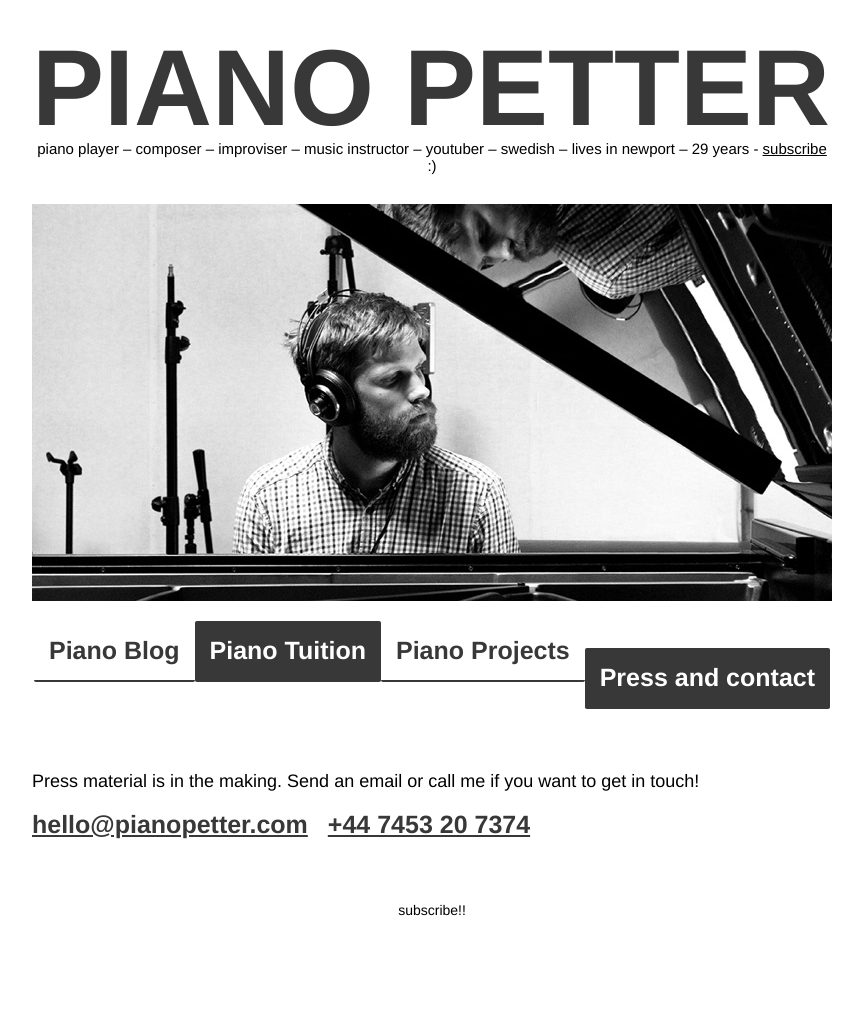
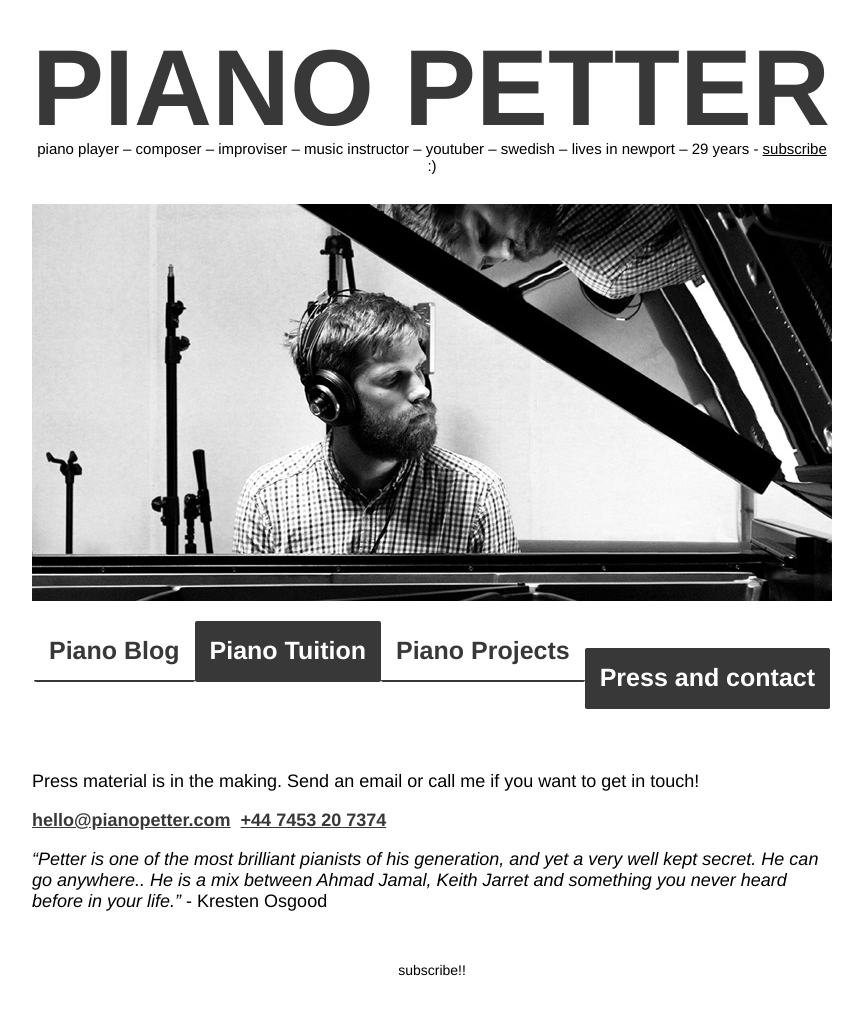
Before and after one commit to pletter/pianopetter.com, a Jekyll site: the page built from contactandpress.markdown, in a window 1280 px wide. Shown: the whole page, without its empty margins (208-1071 px from the left). Built offline with Jekyll 4.4.1, drawn with Linux system fonts in a browser that asks for light colours; before the commit the page ends 958 px from its top, so only the background shows below that.

```diff
--- a/_layouts/default.html
+++ b/_layouts/default.html
@@ -231,10 +231,10 @@
     }
 
     .contactlink {
-        font-size:25px;
+        font-size:px;
         font-weight:700;
         margin:0px 0px;
-        padding-right:20px;
+        padding-right:10px;
         color:#383838;
     }
     .contactlink:hover {
@@ -244,17 +244,25 @@
     .projectli {
         border-right:solid 2px #383838;
         border-bottom:0px;
+        font-size:18px;
+        display:inline-block;
+    }
+
+    .contentsul {
+        display:flex;
+        flex-direction:column;
     }
 
     .projectli:hover {
         margin-left:15px;
+
     }
 
 
     #tableofcontents {
-        width:650px;
-        margin-bottom:100px;
-        margin-top:70px;
+        width:550px;
+        margin-bottom:60px;
+        margin-top:px;
     }
 
     .projectclass>h2 {
@@ -262,6 +270,10 @@
     }
     .projectclass {
         margin-bottom:60px;
+    }
+
+    .nohorhover:hover {
+        margin-top:0px;
     }
 
     #prices {
--- a/_posts/2018-11-6-1.markdown
+++ b/_posts/2018-11-6-1.markdown
@@ -1,5 +1,5 @@
 ---
-title: 'Currently offering piano lessons in Newport!'
+title: 'Piano lessons in Newport!'
 ---
 
 <iframe width="800" height="450" src="https://www.youtube.com/embed/2-fFQjIffrs" frameborder="0" allow="accelerometer; autoplay; encrypted-media; gyroscope; picture-in-picture" allowfullscreen></iframe>
--- a/contactandpress.markdown
+++ b/contactandpress.markdown
@@ -15,7 +15,11 @@ title: Press and Contact
 
 <div class="kontaktdiv">
 
-<a class="contactlink" href="mailto:hello@pianopetter.com">hello@pianopetter.com</a>
-<br><br>
-<a class="contactlink" href="tel:00447453207374">+44 7453 20 7374</a>
+<a class="contactlink" href="mailto:hello@pianopetter.com"><strong>hello@pianopetter.com</strong></a>
+<br>
+<a class="contactlink" href="tel:00447453207374"><strong>+44 7453 20 7374</strong></a>
 </div>
+
+<div markdown="1">
+<em>“Petter is one of the most brilliant pianists of his generation, and yet a very well kept secret. He can go anywhere.. He is a mix between Ahmad Jamal, Keith Jarret and something you never heard before in your life.”</em> - Kresten Osgood
+</div>
```
Also changed, not shown: pianoprojects.markdown (+51 -34 lines), pianotuition.markdown (+5 -5 lines), 9 other files.
